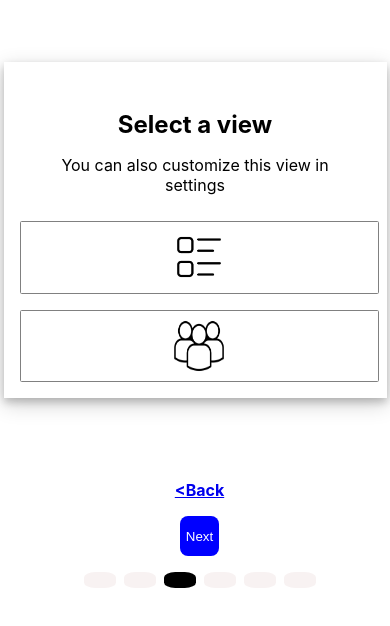
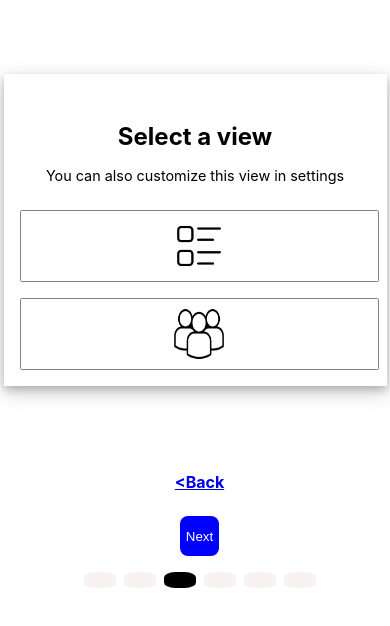
Before and after one commit to shashank8173/assignmentform, a React (Create React App) app: page /third in a window 390 px wide. Shown: the part 192-818 px from the top of the page. Built offline with nearby package versions, Linux system fonts and the light colour scheme.

Commit message:
Update Fourth.css

```diff
--- a/src/components/Fourth/Fourth.css
+++ b/src/components/Fourth/Fourth.css
@@ -1,36 +1,41 @@
-.center{
+.center {
     display: flex;
     justify-content: center;
     align-items: center;
     height: 100vh;
 }
-.box{
+
+.box {
     height: 80vh;
     width: 60vh;
- background-color:white;
- box-shadow:  0 4px 8px 0 rgba(0, 0, 0, 0.2), 0 6px 20px 0 rgba(0, 0, 0, 0.19);;
+    background-color: white;
+    box-shadow: 0 4px 8px 0 rgba(0, 0, 0, 0.2), 0 6px 20px 0 rgba(0, 0, 0, 0.19);
     align-items: center;
     padding: 1rem;
 }
-.heading{
+
+.heading {
     display: flex;
     flex-direction: column;
 }
-.heading h1{
+
+.heading h1 {
     font-weight: bold;
     text-align: center;
 }
-.heading p{
- margin:10px;
+
+.heading p {
+    margin: 10px;
     text-align: center;
 }
-.every{
+
+.every {
     display: flex;
     flex-direction: column;
- gap:0.5rem;
+    gap: 0.5rem;
 }
 
-.listy{
+.listy {
     display: flex;
     justify-content: center;
     align-items: center;
@@ -39,43 +44,53 @@
     width: 100%;
     border-radius: 0.1rem;
 }
-.listy:hover{
- border-color:blue;
+
+.listy:hover {
+    border-color: blue;
 }
-.list{
+
+.list {
     display: flex;
     flex-direction: row;
- justify-content:center;
- align-items:center;
+    justify-content: center;
+    align-items: center;
 }
-.list img{
- height:1em;
- width:1rem;
+
+.list img {
+    height: 1em;
+    width: 1rem;
     border-radius: 100%;
 }
-.admin{
+
+.admin {
     display: flex;
- flex-direction:column;
- padding-left:2rem;
+    flex-direction: column;
+    padding-left: 2rem;
 }
-.admin h3,p{
+
+.admin h3,
+.admin p {
     margin: 0px;
 }
-div.low{
-  position:fixed;
-  bottom:0px;
-  padding:4rem;
+
+div.low {
+    position: fixed;
+    bottom: 0px;
+    padding: 4rem;
 }
-.lower{
+
+.lower {
     display: flex;
- margin: rem;
- gap:25%;
+    margin: 2rem;
+    gap: 25%;
 }
-.lower p{
+
+.lower p {
     font-weight: bold;
     cursor: pointer;
 }
-.lower button{
+
+.lower button {
     height: 3rem;
     width: 8rem;
     border-radius: 0.5rem;
@@ -85,85 +100,81 @@ div.low{
     cursor: pointer;
 }
 
-.magic{
+.magic {
     display: flex;
     justify-content: center;
     gap: 0.5rem;
 }
-.cirle4{
+
+.cirle4 {
     background-color: rgb(248, 242, 242);
     height: 1rem;
     width: 2rem;
     border-radius: 35%;
 }
-.circle4{
+
+.circle4 {
     background-color: black;
 }
-@media (max-width: 800px) {
-  .timematerial{
-    display: flex;
-    flex-direction: column;
+
+/* Responsive Media Queries */
+
+@media (max-width: 1024px) {
+    .box {
+        width: 70vh;
     }
- .heading h1{
-  font-size:x-large;
-  font-weight:bold;
- }
- .heading p{
-  font-size:medium;
- }
- .listy{
-  height: 4rem;
- }
- .admin h3,p{
-  font-size:medium;
- }
- .box{
-  height: 80vh;
-  width: 50vh;
- }
- .lower{
- margin: 0.5rem;
-  gap:25%;
+    .lower {
+        gap: 15%;
     }
 }
- @media (max-width: 568px) {
-  .box h1{
-   font-weight:bold;
+
+@media (max-width: 768px) {
+    .box {
+        width: 80vw;
+        height: auto;
     }
-  .box{
-   padding-top: 0.5rem;
-   height: 100vh;
-   width: 50vh;
+    .heading h1 {
+        font-size: 1.5rem;
     }
-  .timematerial{
+    .lower {
         flex-direction: column;
+        align-items: center;
+        gap: 1rem;
     }
-  .lower{
-   margin: 0.5rem;
-   gap:20%;
+    .list img {
+        height: 2em;
+        width: 2rem;
     }
-  .lower button{
-   height: 2rem;
-   width: 6rem;
-  }
-  .lower p{
-   padding-bottom:0.5rem;
-  }
-  .heading h1{
-   font-weight: bold;
 }
 
-  .listy{
-   height:2rem;
+@media (max-width: 468px) {
+    .box {
+        width: 90vw;
+        height: auto;
+        padding: 0.5rem;
+    }
+    .heading h1 {
+        font-size: 1.2rem;
+    }
+    .heading p {
+        font-size: 0.9rem;
+    }
+    .listy {
+        height: auto;
         width: 100%;
     }
-  .list{
-    padding:0rem;
+    .list img {
+        height: 2em;
+        width: 2rem;
     }
-  .admin{
-   padding-left:0.5rem;
+    .lower {
+        flex-direction: column;
+        align-items: center;
+        margin: 1rem 0;
+        gap: 0.5rem;
     }
-  .admin h3,p{
-   margin: 0px;
+    .lower button {
+        width: 100%;
+        height: 2.5rem;
     }
 }
```
Lines whose indentation alone changed are shown as unchanged.
